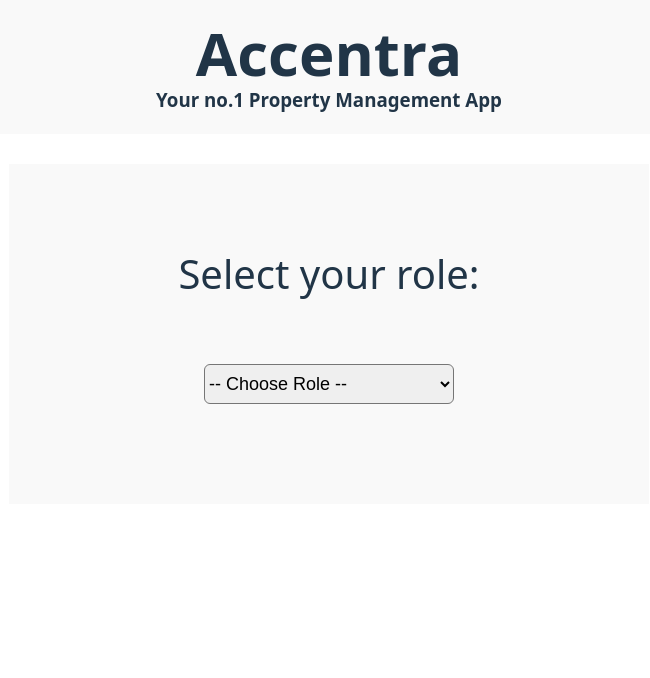
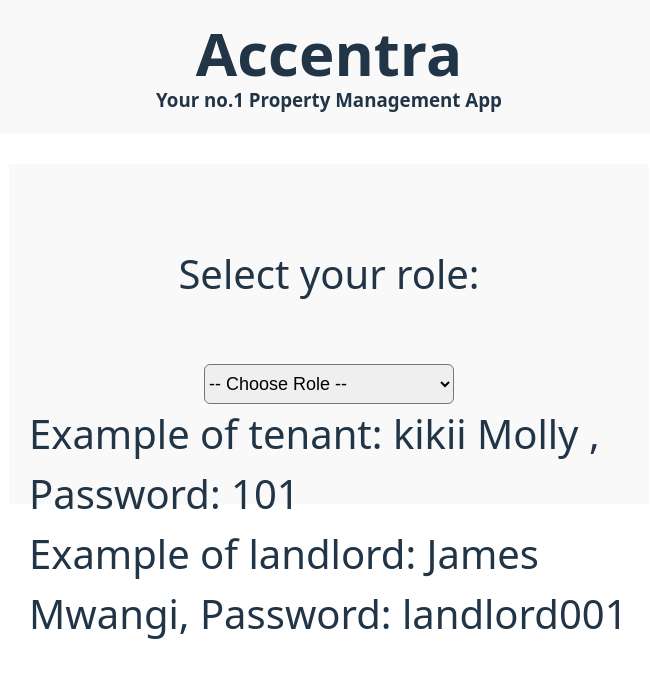
Before and after one commit to Mkikii/Accentra, a React (Vite) app: page / in a window 1280 px wide. Shown: the top 678 px of the page, without its empty margins (311-961 px from the left). Built offline with nearby package versions, Linux system fonts and the light colour scheme; no server answers.

Commit message:
Make changes to RoleSelector

```diff
--- a/src/components/RoleSelector.jsx
+++ b/src/components/RoleSelector.jsx
@@ -2,7 +2,7 @@
 import { useNavigate } from 'react-router'
 import "../styling/starter.css"
 
-const RoleSelector = ({ role, setRole }) => {
+const RoleSelector = ({ setRole }) => {
   const navigate = useNavigate()
 
   const handleRoleChange = (e) => {
@@ -24,6 +24,8 @@
         <option value="tenant">Tenant</option>
         <option value="landlord">Landlord</option>
       </select>
+      <p>Example of tenant: kikii Molly , Password: 101 </p>
+      <p>Example of landlord: James Mwangi, Password: landlord001</p>
     </div>
   )
 }
```
